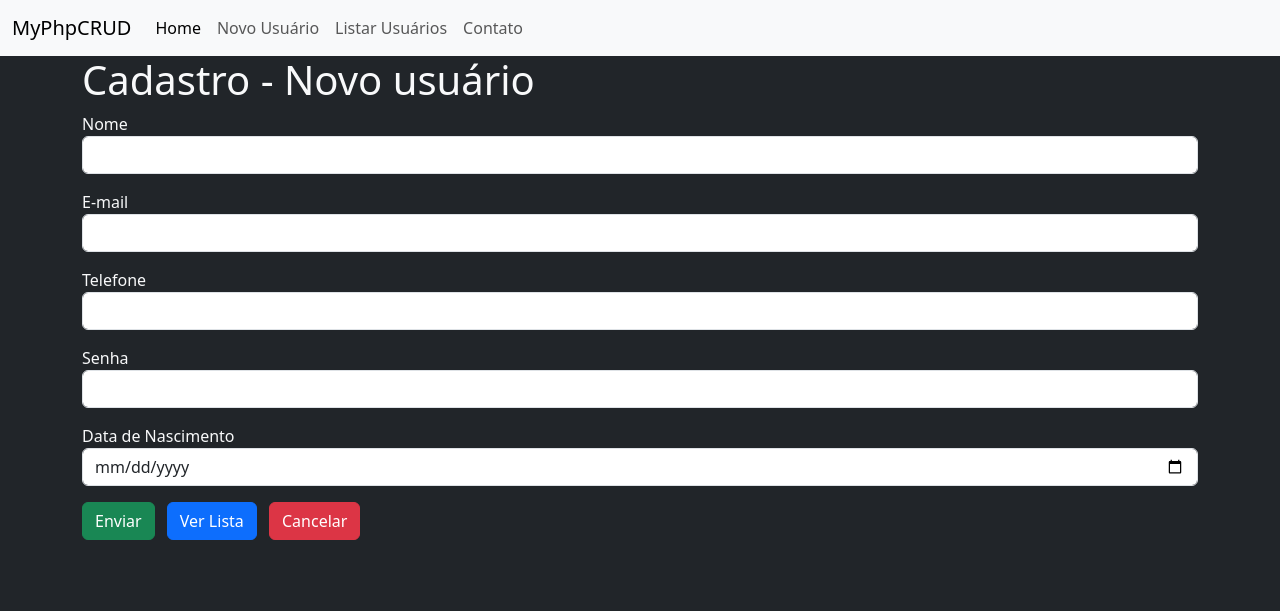
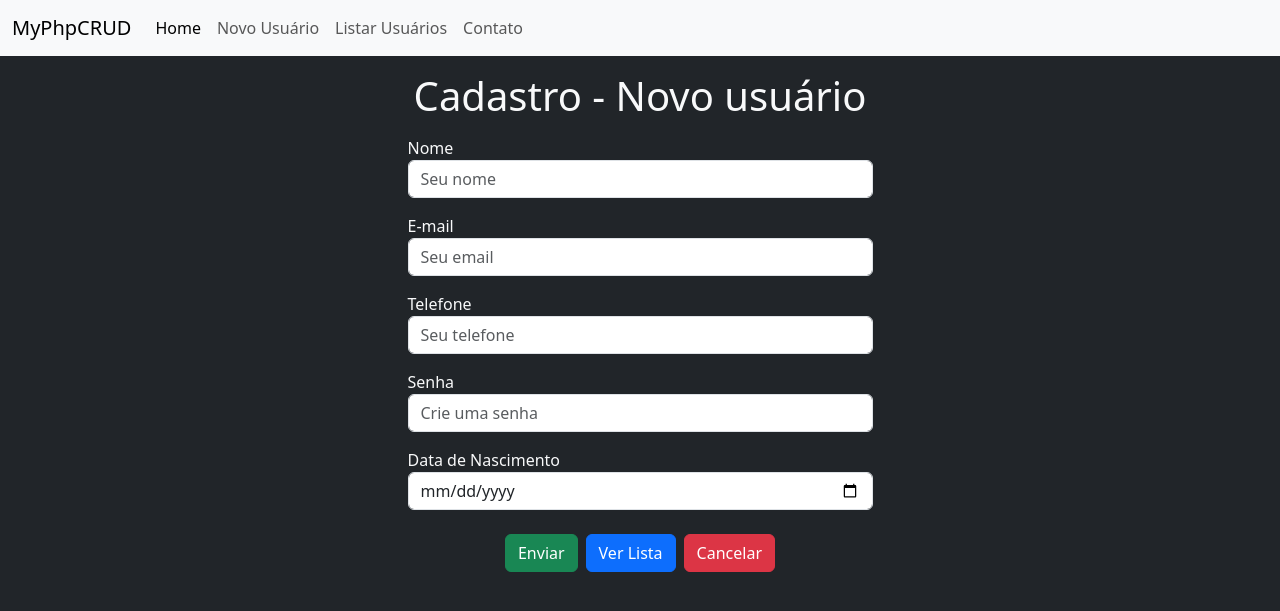
Before and after one commit to BenicioDev/crud__PHP-MYSQL, a PHP site: page /?page=novo in a window 1280 px wide. Shown: the top 611 px of the page. Run offline with PHP 8.4, Linux system fonts and the light colour scheme.

Commit message:
Update Project

```diff
--- a/config.php
+++ b/config.php
@@ -1,12 +1,8 @@
 <?php
-    // define("HOST","localhost");
-    // define("USER","root");
-    // define("PASS","");
-    // define("BASE","cadastro");
 
     if (!defined('HOST')) define("HOST","localhost");
     if (!defined('USER')) define("USER","root");
-    if (!defined('PASS')) define("PASS","");
+    if (!defined('PASS')) define("PASS","1335400");
     if (!defined('BASE')) define("BASE","cadastro");
 
 
--- a/novoUsuario.php
+++ b/novoUsuario.php
@@ -1,30 +1,39 @@
-<h1>Cadastro - Novo usuário</h1>
+<h1 class="d-flex justify-content-center m-3">Cadastro - Novo usuário</h1>
+
 <form action="?page=salvar" method="POST">
+
     <input type="hidden" name="acao" value="cadastrar">
-    <div class="mb-3">
+
+    <div class="d-flex flex-column align-items-center">
+
+    <div class="mb-3 col-sm-5">
         <label>Nome</label>
-        <input type="text" name="nome" class="form-control">
+        <input type="text" name="nome" class="form-control" placeholder="Seu nome">
     </div>
-    <div class="mb-3">
+
+    <div class="mb-3 col-sm-5">
         <label>E-mail</label>
-        <input type="email" name="email" class="form-control">
+        <input type="email" name="email" class="form-control" placeholder="Seu email">
     </div>
-    <div class="mb-3">
+
+    <div class="mb-3 col-sm-5">
         <label>Telefone</label>
-        <input type="tel" name="telefone" class="form-control">
+        <input type="tel" name="telefone" class="form-control" placeholder="Seu telefone">
     </div>
-    <div class="mb-3">
+
+    <div class="mb-3 col-sm-5">
         <label>Senha</label>
-        <input type="password" name="senha" class="form-control">
+        <input type="password" name="senha" class="form-control" placeholder="Crie uma senha">
     </div>
-    <div class="mb-3">
+
+    <div class="mb-3 col-sm-5">
         <label>Data de Nascimento</label>
         <input type="date" name="data_nasc" class="form-control">
     </div>
 
+</div>
 
-
-    <div class="mb-3">
+    <div class="d-flex flex-row justify-content-center p-2">
         <button type="submit" class="btn btn-success me-2"> Enviar </button>
         <button type="submit" class="btn btn-primary me-2" formaction="?page=listar"> Ver Lista </button>
         <button type="submit" class="btn btn-danger" formaction="index.php"> Cancelar </button>
```
Also changed, not shown: includeHTML/home.html (+41 -17 lines), README.md.
